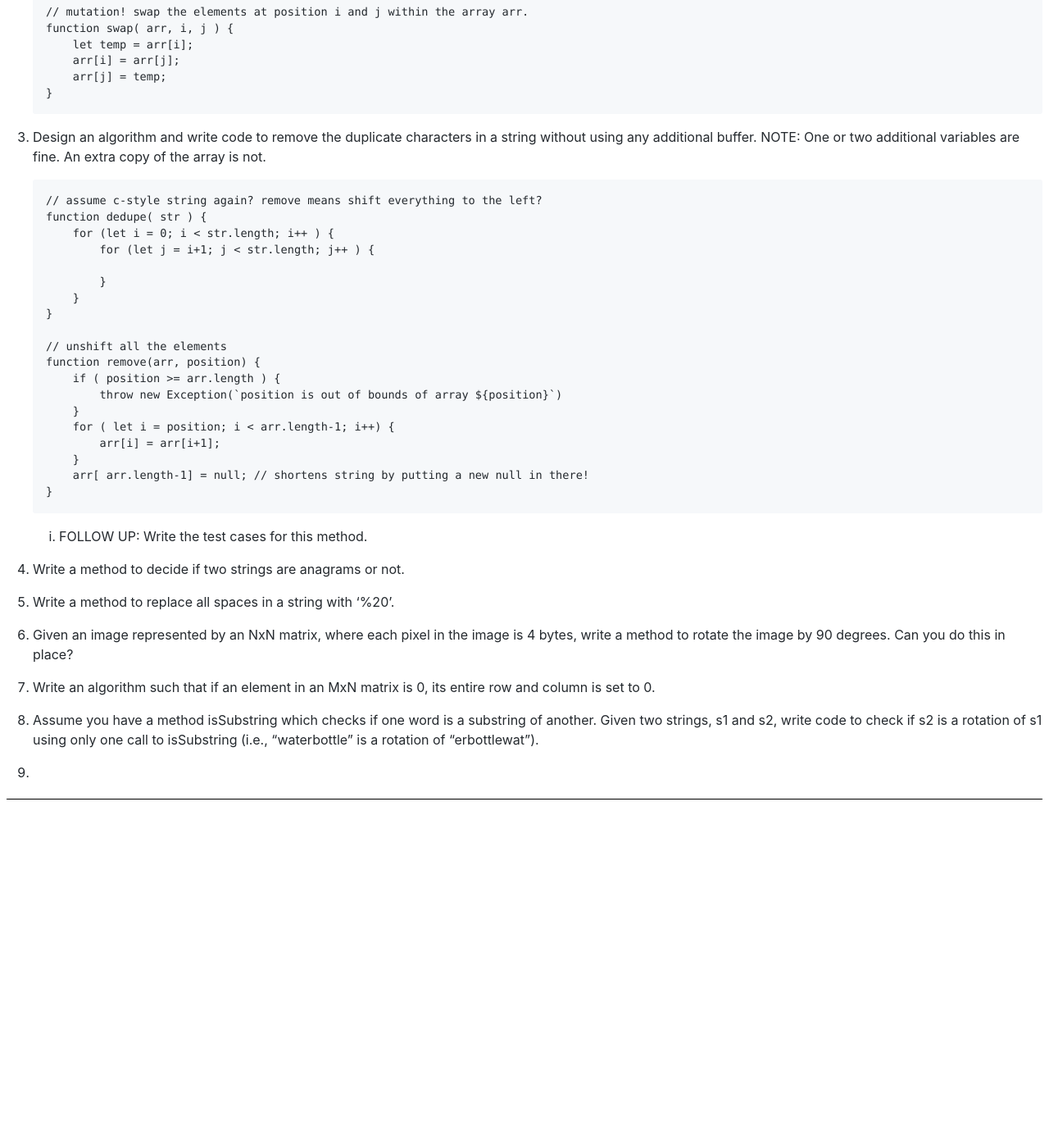
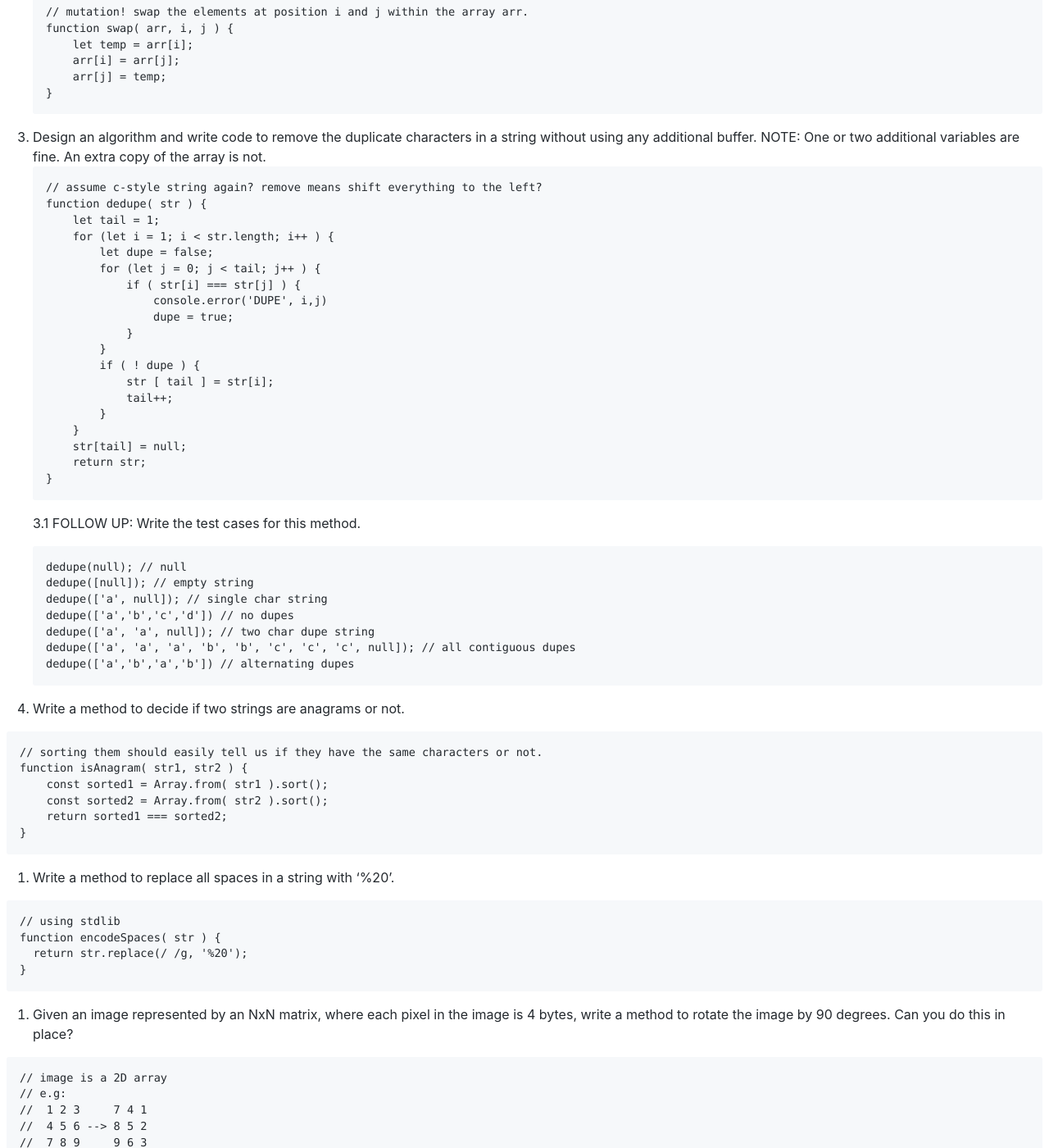
Before and after one commit to samouri/samouri.github.io, a Jekyll site: the page built from interview-prep/notes.md, in a window 1280 px wide and 1400 px high, scrolled down 4272 px. Shown: the whole window at 82% size. Built offline with Jekyll 4.4.1, drawn with Linux system fonts in a browser that asks for light colours; our own code applies the rules of GitHub Pages for plain Markdown files; before the commit the page ends 5310 px from its top, so only the background shows below that; some of the changed text lies outside the part shown.

Commit message:
finished ch1

````diff
--- a/interview-prep/notes.md
+++ b/interview-prep/notes.md
@@ -230,41 +230,126 @@
 
 
 3. Design an algorithm and write code to remove the duplicate characters in a string without using any additional buffer. NOTE: One or two additional variables are fine. An extra copy of the array is not.
+```typescript
+   // assume c-style string again? remove means shift everything to the left?
+   function dedupe( str ) {
+       let tail = 1;
+       for (let i = 1; i < str.length; i++ ) {
+           let dupe = false;
+           for (let j = 0; j < tail; j++ ) {
+               if ( str[i] === str[j] ) {
+                   console.error('DUPE', i,j)
+                   dupe = true;
+               }
+           }
+           if ( ! dupe ) {
+               str [ tail ] = str[i];
+               tail++;
+           }
+       }
+       str[tail] = null;
+       return str;
+   }
+```
+3.1 FOLLOW UP: Write the test cases for this method.
 
    ```typescript
-   // assume c-style string again? remove means shift everything to the left?
-   function dedupe( str ) {
-       for (let i = 0; i < str.length; i++ ) {
-           for (let j = i+1; j < str.length; j++ ) {
-
-           }
-       }
-   }
-
-   // unshift all the elements
-   function remove(arr, position) {
-       if ( position >= arr.length ) {
-           throw new Exception(`position is out of bounds of array ${position}`)
-       }
-       for ( let i = position; i < arr.length-1; i++) {
-           arr[i] = arr[i+1];
-       }
-       arr[ arr.length-1] = null; // shortens string by putting a new null in there!
-   }
+   dedupe(null); // null
+   dedupe([null]); // empty string
+   dedupe(['a', null]); // single char string
+   dedupe(['a','b','c','d']) // no dupes
+   dedupe(['a', 'a', null]); // two char dupe string
+   dedupe(['a', 'a', 'a', 'b', 'b', 'c', 'c', 'c', null]); // all contiguous dupes
+   dedupe(['a','b','a','b']) // alternating dupes
    ```
 
 
 
-   1. FOLLOW UP: Write the test cases for this method.
-
 4. Write a method to decide if two strings are anagrams or not.
 
+```typescript
+// sorting them should easily tell us if they have the same characters or not.
+function isAnagram( str1, str2 ) {
+    const sorted1 = Array.from( str1 ).sort();
+    const sorted2 = Array.from( str2 ).sort();
+    return sorted1 === sorted2;
+}
+```
 5. Write a method to replace all spaces in a string with ‘%20’.
+
+```typescript
+// using stdlib
+function encodeSpaces( str ) {
+  return str.replace(/ /g, '%20');
+}
+```
 
 6. Given an image represented by an NxN matrix, where each pixel in the image is 4 bytes, write a method to rotate the image by 90 degrees. Can you do this in place?
 
-7. Write an algorithm such that if an element in an MxN matrix is 0, its entire row and column is set to 0.
+```typescript
+// image is a 2D array
+// e.g:
+//  1 2 3     7 4 1
+//  4 5 6 --> 8 5 2
+//  7 8 9     9 6 3
+// -----------------
 
-8. Assume you have a method isSubstring which checks if one word is a substring of another. Given two strings, s1 and s2, write code to check if s2 is a rotation of s1 using only one call to isSubstring (i.e., “waterbottle” is a rotation of “erbottlewat”).
+// I HATE THIS.. always been the hardest for me.
+function rotate90( img ) {
 
-9.
+}
+```
+
+1. Write an algorithm such that if an element in an MxN matrix is 0, its entire row and column is set to 0.
+
+```typescript
+function zeroRow( arr2d, row ) {
+    if ( ! arr2d || ! row ) {
+        throw new Error(`Must supply both a 2d array and a row`)
+    }
+    for ( let col = 0; col < arr2d[row].length; col++) {
+        arr2d[row][col] = 0;
+    }
+}
+
+function zeroCol( arr2d, col ) {
+    if ( ! arr2d || ! col ) {
+        throw new Error(`Must supply both a 2d array and a col`)
+    }
+    for ( let row = 0; row < arr2d.length; row++) {
+        arr2d[row][col] = 0;
+    }
+}
+
+function infectiousZero( arr2d ) {
+    if ( ! Array.isArray(arr2d) ) {
+        throw new Error(`Must supply an array to infectiousZero`)
+    }
+    const rows = [];
+    const cols = [];
+    for ( let row = 0; row < arr2d.length; row++) {
+        for ( let col = 0; col < arr2d[row].length; col++ ) {
+            if ( arr2d[row][col] === 0 ) {
+                rows.push(row);
+                cols.push(col);
+            }
+        }
+    }
+    rows.forEach( row => zeroRow(arr2d, row));
+    cols.forEach( col => zeroCol(arr2d, col));
+}
+```
+
+
+
+1. Assume you have a method isSubstring which checks if one word is a substring of another. Given two strings, s1 and s2, write code to check if s2 is a rotation of s1 using only one call to isSubstring (i.e., “waterbottle” is a rotation of “erbottlewat”).
+
+```typescript
+function isRotation(str1, str2) {
+    if ( ! str1 || ! str2 || str1.length !== str2.length ) {
+        return false;
+    }
+
+    return isSubstring( str1+str1, str2 )
+}
+```
````
